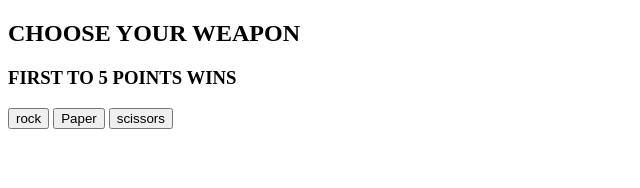
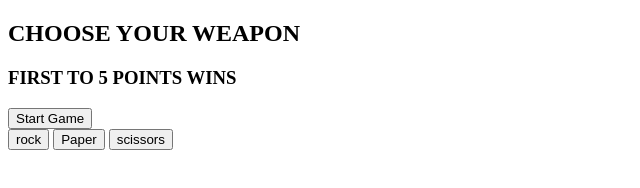
Before and after one commit to CatalinaJustin/Rock-Paper-Scissors, a plain HTML site: page index.html in a window 1280 px wide. Shown: the whole page, without its empty margins (0-640 px from the left). Drawn offline with Linux system fonts and the light colour scheme.

Commit message:
Add a start game button

```diff
--- a/index.html
+++ b/index.html
@@ -12,6 +12,9 @@
         <h2>CHOOSE YOUR WEAPON</h2>
         <h3>FIRST TO 5 POINTS WINS</h3>
     </div>
+    <div>
+        <button onclick="game()"> Start Game</button>
+    </div>
     <button id="rockBtn">rock</button>
     <button id="paperBtn">Paper</button>
     <button id="scissorsBtn">scissors</button>
--- a/javascript.js
+++ b/javascript.js
@@ -103,7 +103,7 @@ function logRound(playerSelection, computerSelection, winner) {
 
 
 
-game()
+// game()
 
 
 /*Rock beats scissors, scissors beats paper, paper beats scissors. Return the winner of the declaration with an explanation.
```
